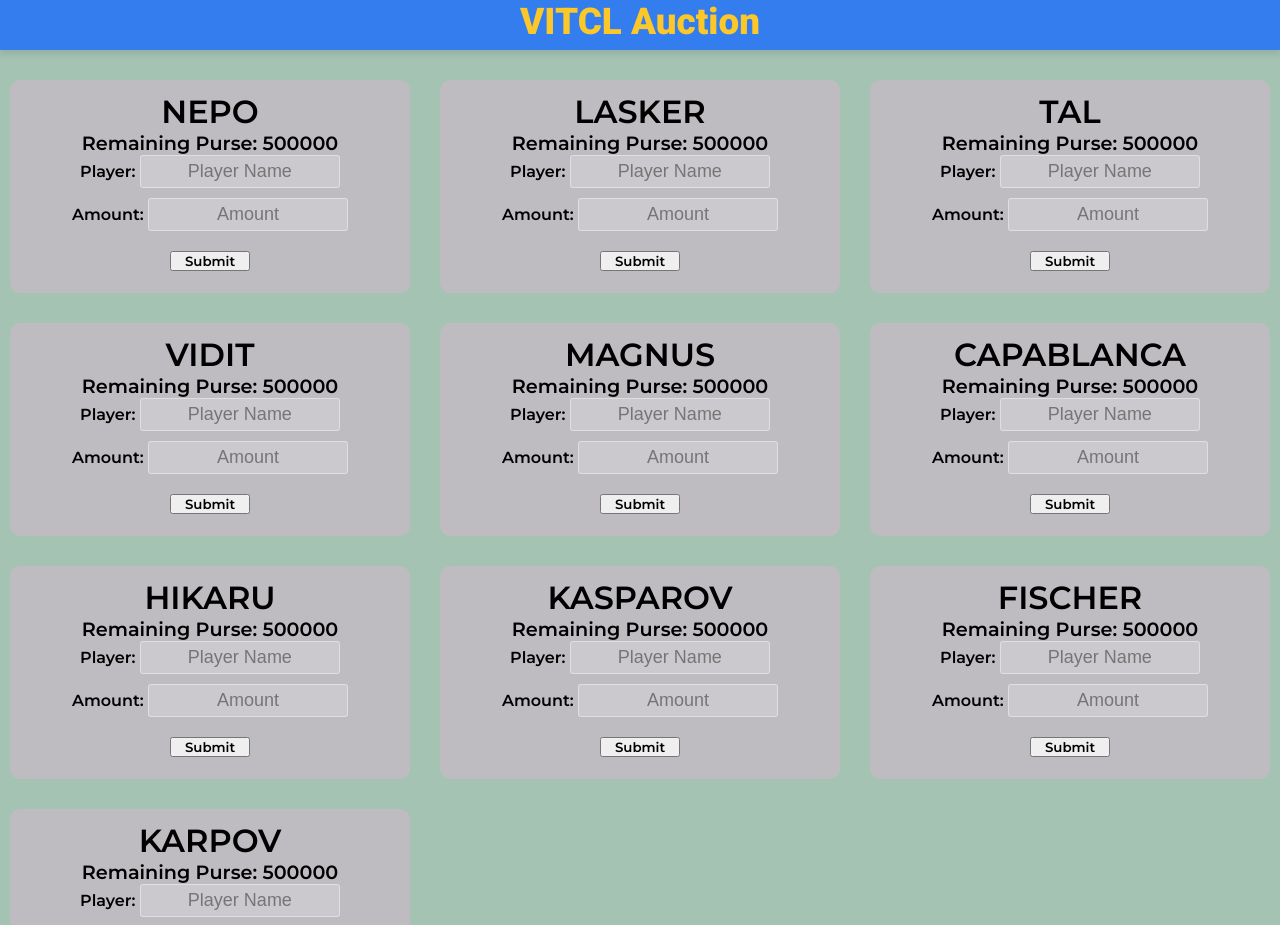
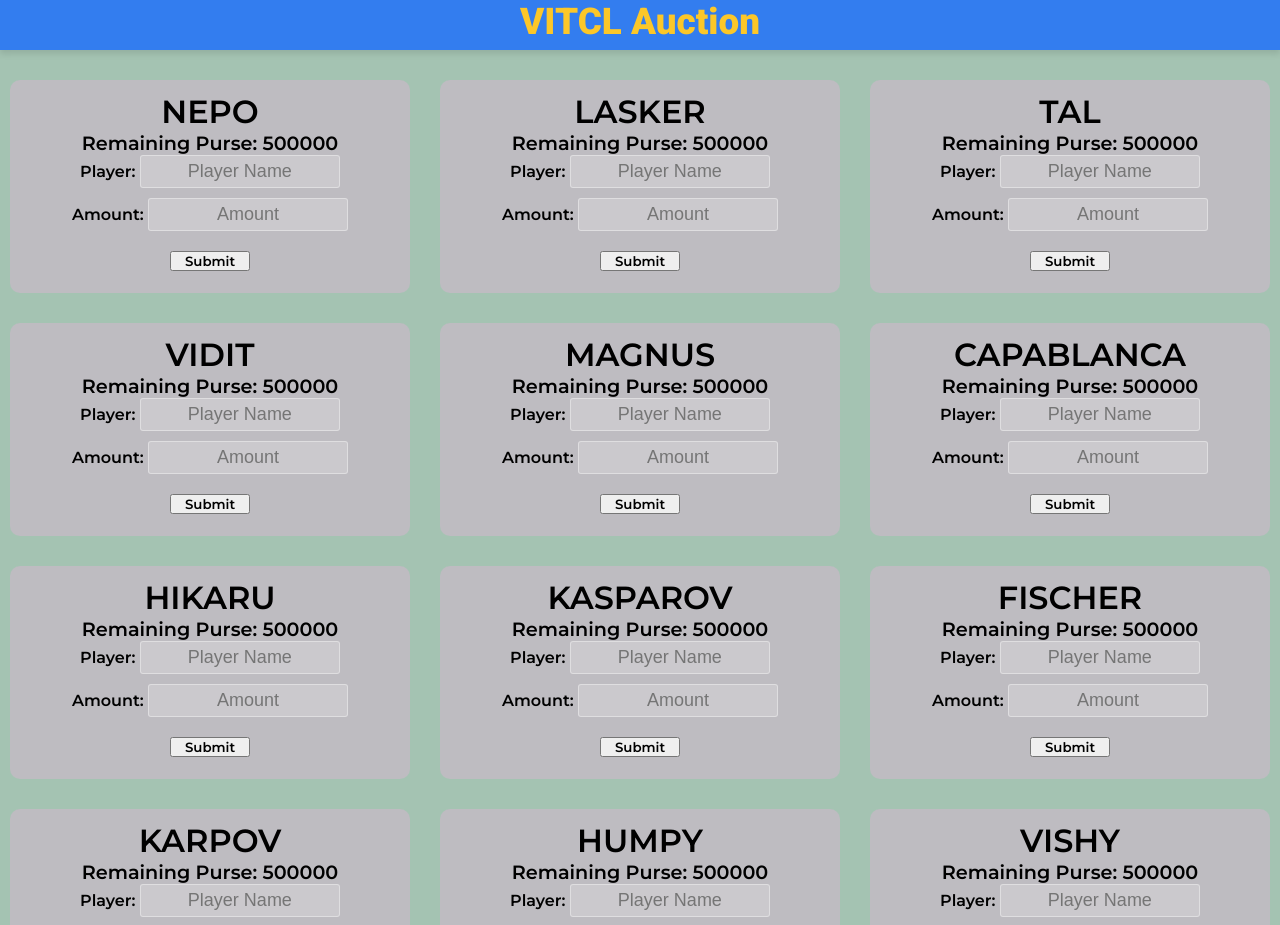
Before and after one commit to nihal-309/VITCL_auction1, a React (Create React App) app: page / in a window 1280 px wide. Shown: the top 925 px of the page. Built offline with nearby package versions, Linux system fonts and the light colour scheme.

Commit message:
Added two more teams

```diff
--- a/src/App.js
+++ b/src/App.js
@@ -22,6 +22,8 @@ function App() {
         <Card key="8" name="KASPAROV" purse="500000"/>
         <Card key="9" name="FISCHER" purse="500000"/>
         <Card key="10" name="KARPOV" purse="500000"/>
+        <Card key="11" name="HUMPY" purse="500000"/>
+        <Card key="12" name="VISHY" purse="500000"/>
       </div>
       <footer>By Nihal J</footer>
     </div>
```
